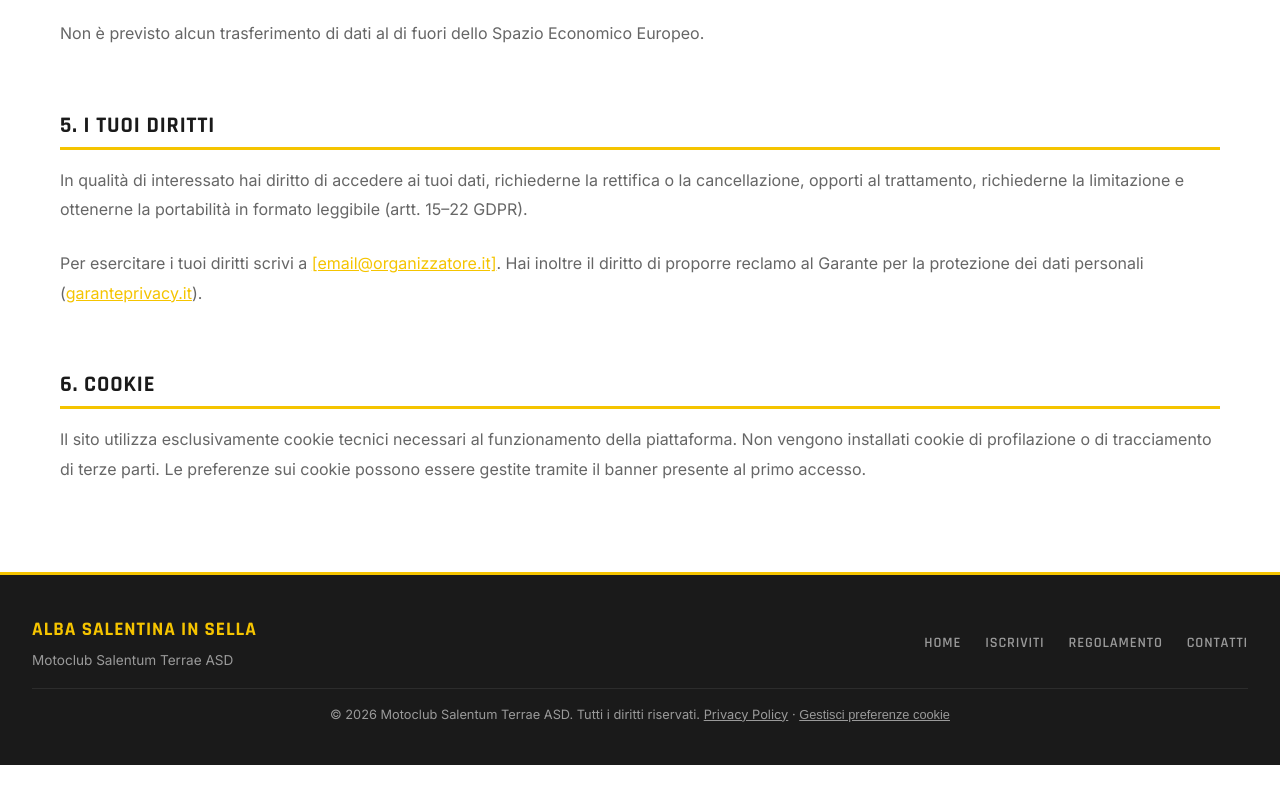
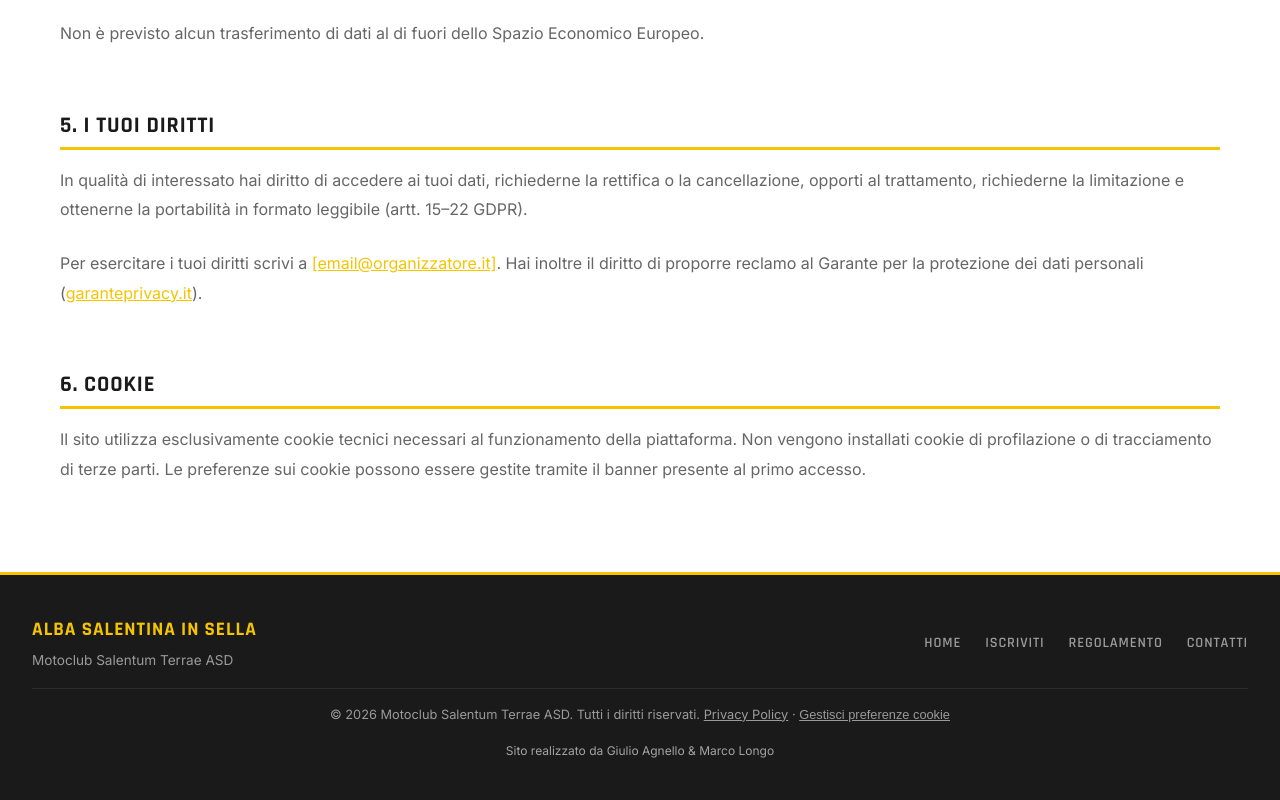
Before and after one commit to GiulioAgnello/tour-iscrizione-frontend, a React (Vite) app: page /privacy in a window 1280 px wide. Shown: the part 1751-2551 px from the top of the page. Before the commit the page ends 2516 px from the top, so only its background shows below. Built offline with nearby package versions, Linux system fonts and the light colour scheme; no server answers.

Commit message:
tagFooter

```diff
--- a/src/components/Footer.css
+++ b/src/components/Footer.css
@@ -15,7 +15,9 @@
   padding-inline: 2rem;
 }
 
-.footer__brand { grid-column: 1; }
+.footer__brand {
+  grid-column: 1;
+}
 
 .footer__logo {
   font-family: var(--font-heading);
@@ -48,12 +50,14 @@
   transition: color var(--transition);
 }
 
-.footer__nav a:hover { color: var(--color-primary); }
+.footer__nav a:hover {
+  color: var(--color-primary);
+}
 
 .footer__copy {
   grid-column: 1 / -1;
   font-size: 0.8rem;
-  border-top: 1px solid rgba(255,255,255,0.08);
+  border-top: 1px solid rgba(255, 255, 255, 0.08);
   padding-top: var(--space-sm);
   text-align: center;
 }
@@ -73,6 +77,13 @@
   color: var(--color-primary);
 }
 
+.footer__disclaimer {
+  font-size: 0.75rem;
+  color: rgba(255, 255, 255, 0.6);
+  margin-top: var(--space-sm);
+  text-align: center;
+}
+
 @media (max-width: 640px) {
   .footer__inner {
     grid-template-columns: 1fr;
--- a/src/components/Footer.jsx
+++ b/src/components/Footer.jsx
@@ -1,9 +1,9 @@
-import { Link } from 'react-router-dom'
-import { useCookieConsent } from '../context/CookieConsentContext'
-import './Footer.css'
+import { Link } from "react-router-dom";
+import { useCookieConsent } from "../context/CookieConsentContext";
+import "./Footer.css";
 
 export default function Footer() {
-  const { reset } = useCookieConsent()
+  const { reset } = useCookieConsent();
 
   return (
     <footer className="footer">
@@ -21,14 +21,35 @@ export default function Footer() {
         </nav>
 
         <p className="footer__copy">
-          © {new Date().getFullYear()} Motoclub Salentum Terrae ASD. Tutti i diritti riservati.{' '}
-          <Link to="/privacy" className="footer__cookie-link">Privacy Policy</Link>
-          {' · '}
+          © {new Date().getFullYear()} Motoclub Salentum Terrae ASD. Tutti i
+          diritti riservati.{" "}
+          <Link to="/privacy" className="footer__cookie-link">
+            Privacy Policy
+          </Link>
+          {" · "}
           <button className="footer__cookie-link" onClick={reset}>
             Gestisci preferenze cookie
           </button>
         </p>
       </div>
+      <p className="footer__disclaimer">
+        Sito realizzato da{" "}
+        <a
+          href="https://portfolio-giulioagnello.vercel.app/"
+          target="_blank"
+          rel="noopener noreferrer"
+        >
+          Giulio Agnello
+        </a>{" "}
+        &{" "}
+        <a
+          href="https://www.linkedin.com/in/marco-longo-06b0a921a/"
+          target="_blank"
+          rel="noopener noreferrer"
+        >
+          Marco Longo
+        </a>
+      </p>
     </footer>
-  )
+  );
 }
```
